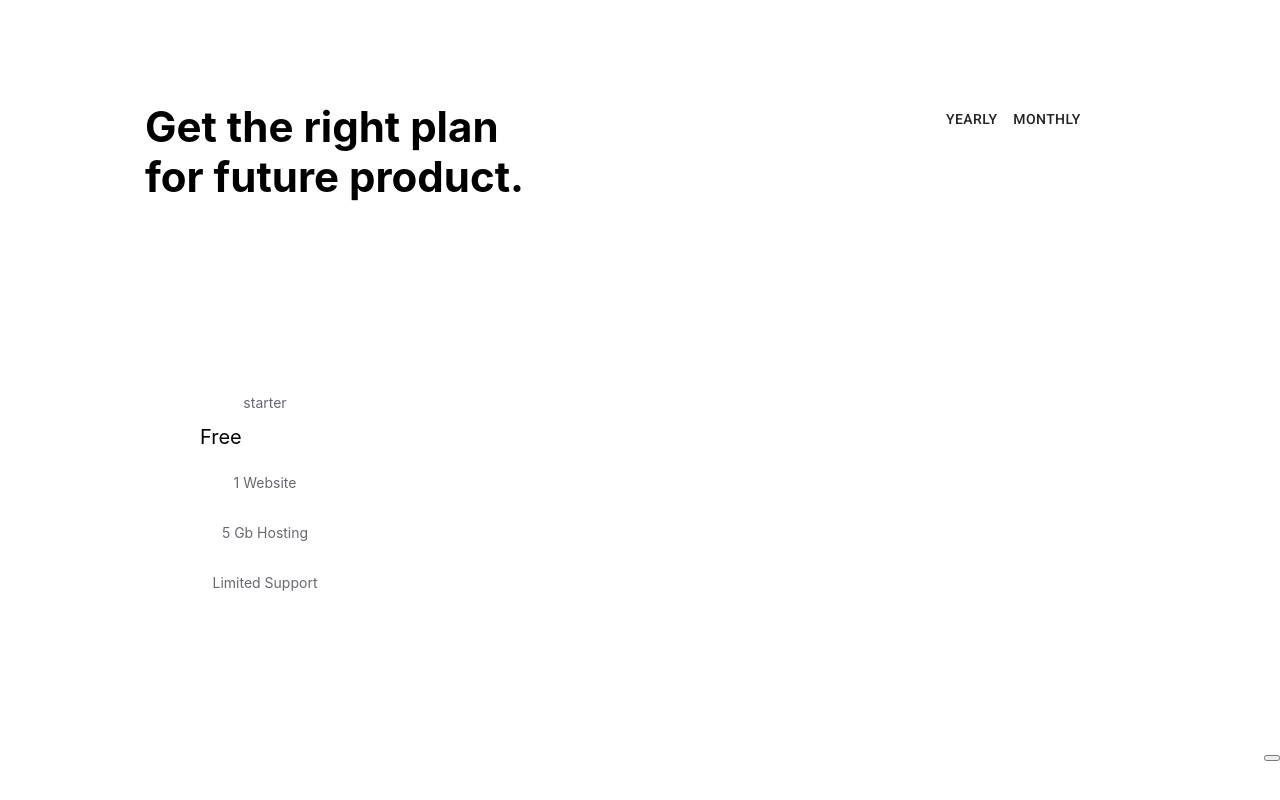
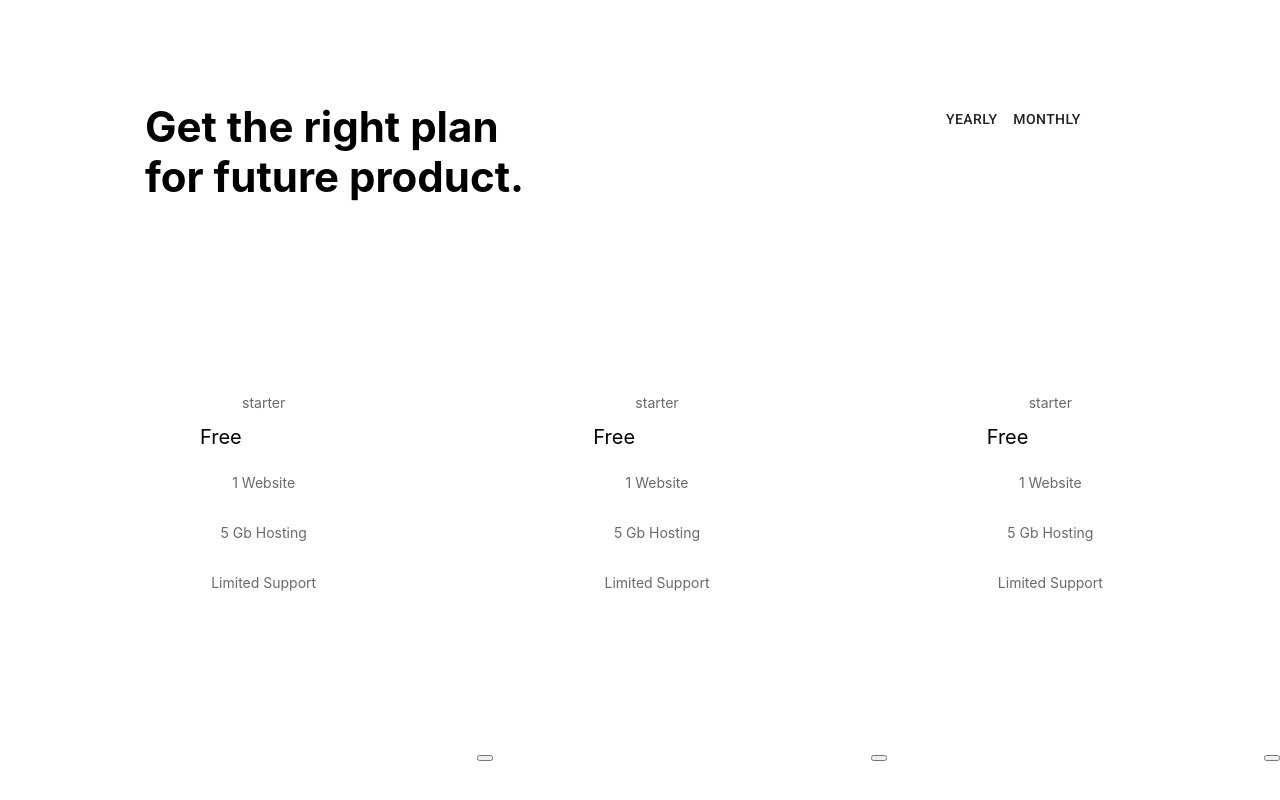
Before and after one commit to Mamoor000khan/Logoipsum-react-app, a React (Create React App) app: page / in a window 1280 px wide. Shown: the part 2513-3313 px from the top of the page. Built offline with nearby package versions, Linux system fonts and the light colour scheme.

Commit message:
pricing feature

```diff
--- a/src/components/pricing/pricingpack.js
+++ b/src/components/pricing/pricingpack.js
@@ -17,6 +17,28 @@ function PricingPack() {
              <div>
                  <button></button>
              </div>
+
+             <div className={classes.packItem}>
+                 <p className={classes.listItemText}>starter</p>
+                 <p className={classes.label}>Free</p>
+                 <p className={classes.listItemText}>1 Website</p>
+                 <p className={classes.listItemText}>5 Gb Hosting</p>
+                 <p className={classes.listItemText}>Limited Support</p>
+             </div>
+             <div>
+                 <button></button>
+             </div>
+
+             <div className={classes.packItem}>
+                 <p className={classes.listItemText}>starter</p>
+                 <p className={classes.label}>Free</p>
+                 <p className={classes.listItemText}>1 Website</p>
+                 <p className={classes.listItemText}>5 Gb Hosting</p>
+                 <p className={classes.listItemText}>Limited Support</p>
+             </div>
+             <div>
+                 <button></button>
+             </div>
         </div>
     )
 }
--- a/src/components/pricing/pricingpack.module.css
+++ b/src/components/pricing/pricingpack.module.css
@@ -46,18 +46,12 @@
     /* font-Weight: 400px; */
     line-Height: 30px;
 }
-.list {
+/* .list {
     width: max-content;
     padding: 0;
     margin: auto;
     margin-Top: 30px;
-    /* '& > *': { */
-        padding: 0;
-        margin-Bottom: 10px;
-    /* }, */
-    /* '& > :last-child': {
-        margin: 0
-    } */
+
 }
 
 .listItemIcon {
@@ -106,4 +100,4 @@
         background-Color: #F53838;
         box-Shadow: none;
         backface-Visibility: hidden;
-    }
+    } */
```
